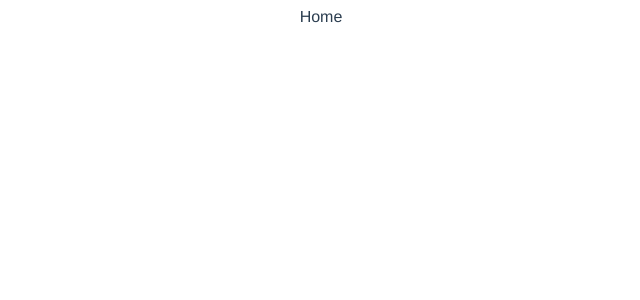
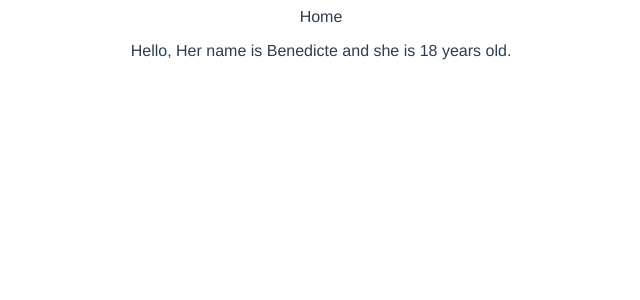
Before and after one commit to Baraka24/learnVueJsCLI, a Vue app in the folder baraka-blog/: page / in a window 1280 px wide. Shown: the top 300 px of the page, without its empty margins (319-959 px from the left). Built offline with nearby package versions, Linux system fonts and the light colour scheme.

Commit message:
Learn VueJs Composition API

```diff
--- a/baraka-blog/src/views/HomeView.vue
+++ b/baraka-blog/src/views/HomeView.vue
@@ -1,6 +1,6 @@
 <template>
   <div class="home">
-
+    <p>Hello, Her name is {{ name }} and she is {{ age }} years old.</p>
   </div>
 </template>
 
@@ -8,7 +8,7 @@
 
 export default {
   name: 'HomeView',
-  setup() {
+/*   setup() {
     console.log("Setup");
   },
   created() {
@@ -16,6 +16,11 @@ export default {
   },
   mounted() {
     console.log("mounted");
+  } */
+  setup () {
+    let name = 'Benedicte'
+    let age = 18
+    return {name, age}
   }
 }
 </script>
```
